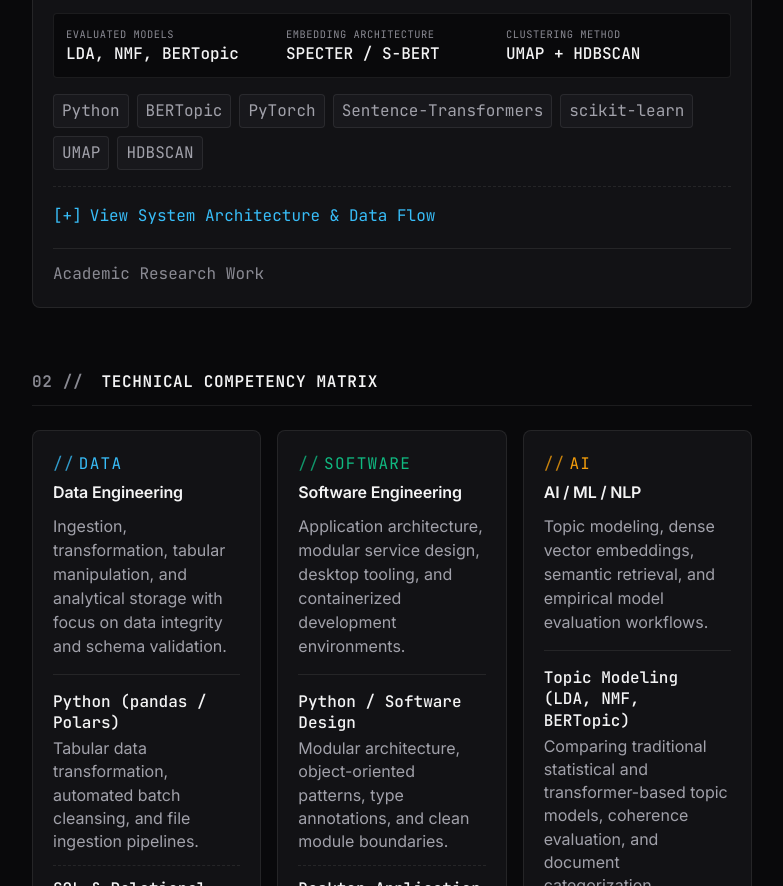
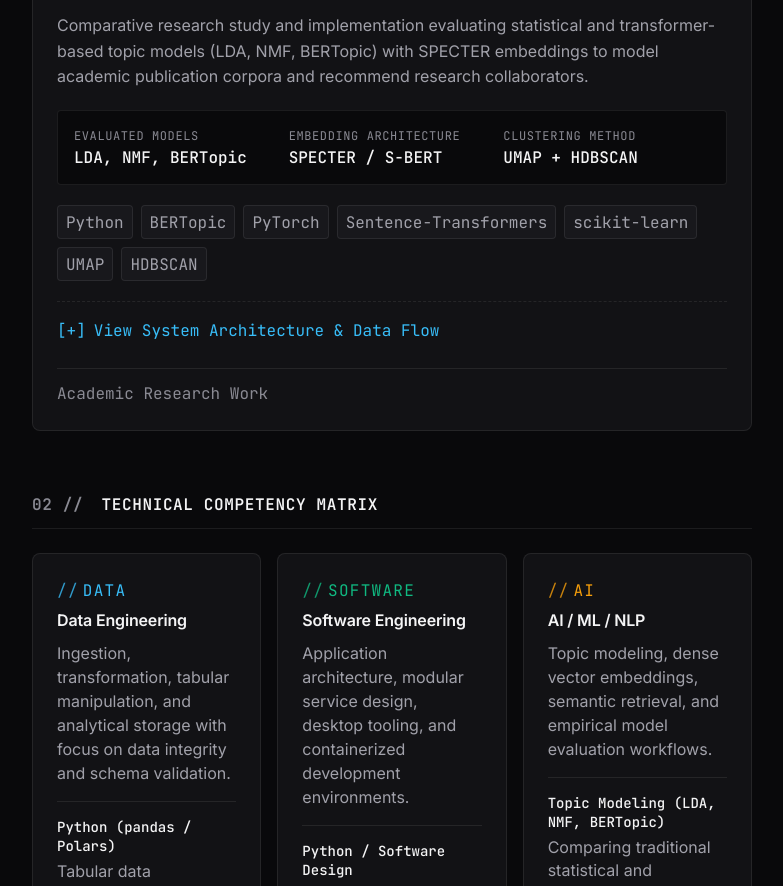
Before and after one commit to DimasBaskara666/portofolio, an Astro site: page / in a window 1280 px wide. Shown: the part 1914-2800 px from the top of the page, without its empty margins (248-1031 px from the left). Built offline with nearby package versions, Linux system fonts and the light colour scheme; Astro itself is replaced by a stand-in of ours.

Commit message:
feat: improve project cards and technical matrix

```diff
--- a/src/components/ProjectCard.astro
+++ b/src/components/ProjectCard.astro
@@ -118,11 +118,11 @@ const domainName = domainLabels[project.domain] || project.domain;
   .project-card {
     display: flex;
     flex-direction: column;
-    gap: var(--space-4);
+    gap: var(--space-5);
     background-color: var(--bg-surface);
     border: 1px solid var(--border-subtle);
     border-radius: var(--radius-md);
-    padding: var(--space-5);
+    padding: var(--space-6);
     transition: border-color var(--transition-fast), background-color var(--transition-fast);
   }
 
@@ -178,7 +178,7 @@ const domainName = domainLabels[project.domain] || project.domain;
     display: grid;
     grid-template-columns: repeat(auto-fit, minmax(10rem, 1fr));
     gap: var(--space-2);
-    padding: var(--space-3);
+    padding: var(--space-4);
     background-color: var(--bg-canvas);
     border: 1px solid var(--border-subtle);
     border-radius: var(--radius-sm);
@@ -192,7 +192,7 @@ const domainName = domainLabels[project.domain] || project.domain;
 
   .metric-label {
     text-transform: uppercase;
-    font-size: 0.65rem;
+    font-size: var(--text-xs);
     letter-spacing: 0.05em;
   }
 
--- a/src/components/TechnicalMatrix.astro
+++ b/src/components/TechnicalMatrix.astro
@@ -30,7 +30,7 @@ const pillarAccents: Record<string, string> = {
           <ul class="skills-list" aria-label={`${group.title} skills and context`}>
             {group.skills.map((skill) => (
               <li class="skill-item">
-                <div class="skill-name font-mono text-xs text-primary">
+                <div class="skill-name font-mono text-sm text-primary">
                   {skill.name}
                 </div>
                 <p class="skill-context text-secondary text-xs">
@@ -81,7 +81,7 @@ const pillarAccents: Record<string, string> = {
     background-color: var(--bg-surface);
     border: 1px solid var(--border-subtle);
     border-radius: var(--radius-md);
-    padding: var(--space-5);
+    padding: var(--space-6);
     transition: border-color var(--transition-fast), background-color var(--transition-fast);
   }
 
@@ -126,15 +126,15 @@ const pillarAccents: Record<string, string> = {
   .skills-list {
     display: flex;
     flex-direction: column;
-    gap: var(--space-3);
+    gap: var(--space-4);
     flex-grow: 1;
   }
 
   .skill-item {
     display: flex;
     flex-direction: column;
-    gap: 0.2rem;
-    padding-bottom: var(--space-3);
+    gap: var(--space-1);
+    padding-bottom: var(--space-4);
     border-bottom: 1px dashed var(--border-subtle);
   }
 
@@ -144,6 +144,7 @@ const pillarAccents: Record<string, string> = {
   }
 
   .skill-name {
+    font-size: var(--text-sm);
     font-weight: 500;
     color: var(--text-primary);
     line-height: 1.35;
--- a/src/pages/index.astro
+++ b/src/pages/index.astro
@@ -132,6 +132,6 @@ const projects = allProjects.map((entry) => ({
   .projects-grid {
     display: flex;
     flex-direction: column;
-    gap: var(--space-5);
+    gap: var(--space-6);
   }
 </style>
```
